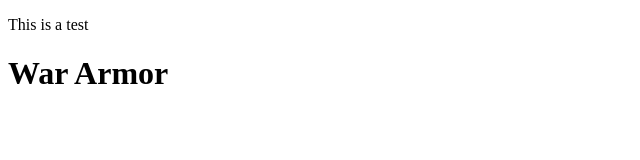
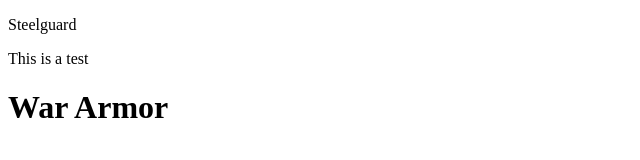
Before and after one commit to sylvand2225/sylvand2225.github.io, a plain HTML site: page test.html in a window 1280 px wide. Shown: the whole page, without its empty margins (0-640 px from the left). Drawn offline with Linux system fonts and the light colour scheme.

Commit message:
Update test.html
This is a test.

```diff
--- a/test.html
+++ b/test.html
@@ -4,6 +4,7 @@
     <title>War Armor</title>
    </head>
   <body>
+    <p>Steelguard</p>
      <p>This is a test</p>
     <h1>War Armor</h>
   </body>
```
